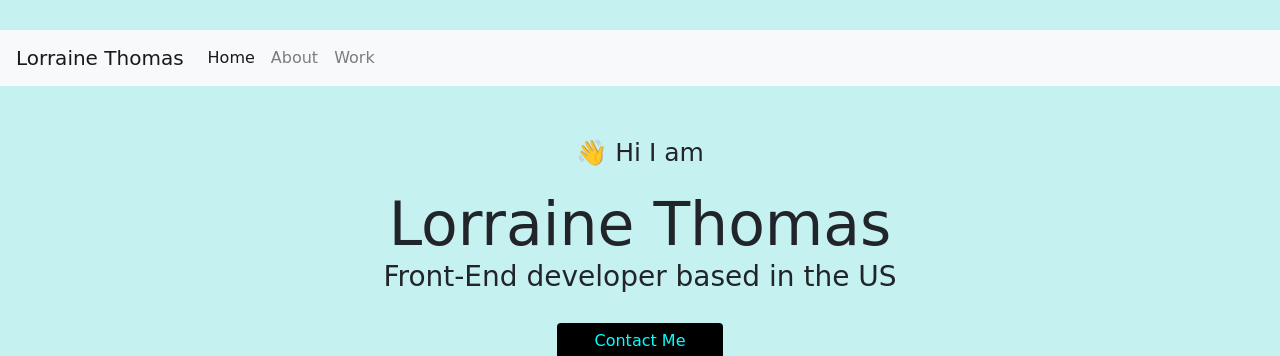
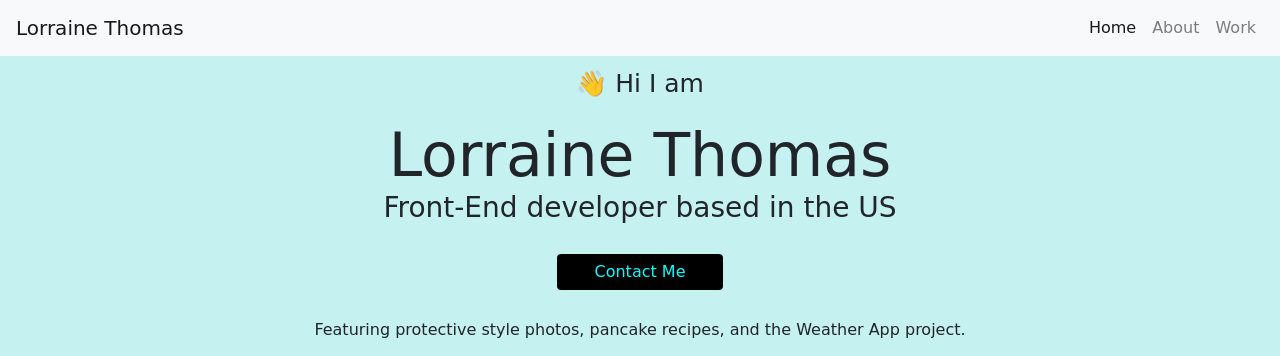
Before and after one commit to lorraineathomas/portfolio-project, a plain HTML site: page hero/index.html in a window 1280 px wide. Shown: the top 356 px of the page. Drawn offline with nearby package versions, Linux system fonts and the light colour scheme; grey boxes are pictures that could not be loaded; a web font is replaced by a local one.

Commit message:
Changed nav div to header and edited spacing

```diff
--- a/hero/index.html
+++ b/hero/index.html
@@ -14,15 +14,15 @@
 <link href="https://fonts.googleapis.com/css2?family=Playwrite+DE+Grund:wght@100..400&display=swap" rel="stylesheet">
 </head>
 <body>
-    <div class="top">
-        <nav class="navbar navbar-expand-lg navbar-light bg-light">
+    <header>
+        <nav class="navbar navbar-expand-lg navbar-light bg-light fixed-top">
             <a class="navbar-brand" href="index.html">Lorraine Thomas</a>
             <button class="navbar-toggler" type="button" data-toggle="collapse" data-target="#navbarSupportedContent" aria-controls="navbarSupportedContent" aria-expanded="false" aria-label="Toggle navigation">
               <span class="navbar-toggler-icon"></span>
             </button>
 
             <div class="collapse navbar-collapse" id="navbarSupportedContent">
-              <ul class="navbar-nav mr-auto">
+              <ul class="navbar-nav ml-auto">
                 <li class="nav-item active">
                   <a class="nav-link" href="index.html">Home <span class="sr-only">(current)</span></a>
                 </li>
@@ -35,10 +35,10 @@
               </ul>
             </div>
           </nav>
-    </div>
+        </header>
     <div class="container">
 
-        <div class="hero mt-5">
+        <div class="hero">
         <p>
         👋 Hi I am
         <h1>Lorraine Thomas</h1>
--- a/hero/styles/styles.css
+++ b/hero/styles/styles.css
@@ -2,6 +2,10 @@
     --back-color: rgb(198, 241, 241);
     --pageFont: "Playwrite DE Grund", cursive;
     --text-color: aqua;
+}
+
+.nav-link:hover {
+    color: aqua !important;
 }
 
 body {
@@ -11,6 +15,10 @@ body {
   font-weight: 500;
   font-style: normal;
   margin-top: 30px;
+}
+
+.container {
+    padding-top: 35px !important;
 }
 
 div {
```
Also changed, not shown: hero/about.html (+4 -4 lines), hero/contact.html (+4 -4 lines), hero/work.html (+4 -4 lines).
